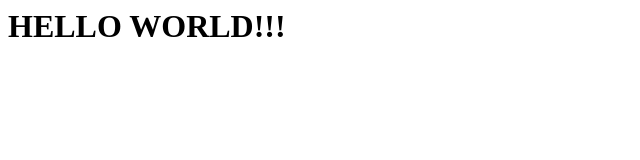
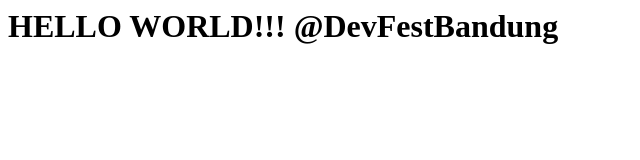
Before and after one commit to misskecupbung/jenkins-k8s, a plain HTML site: page index.html in a window 1280 px wide. Shown: the whole page, without its empty margins (0-640 px from the left). Drawn offline with Linux system fonts and the light colour scheme.

Commit message:
Update index.html

```diff
--- a/index.html
+++ b/index.html
@@ -1,3 +1,3 @@
 <html>
-<h1>HELLO WORLD!!!</h>
+<h1>HELLO WORLD!!! @DevFestBandung</h>
 </html>
```
